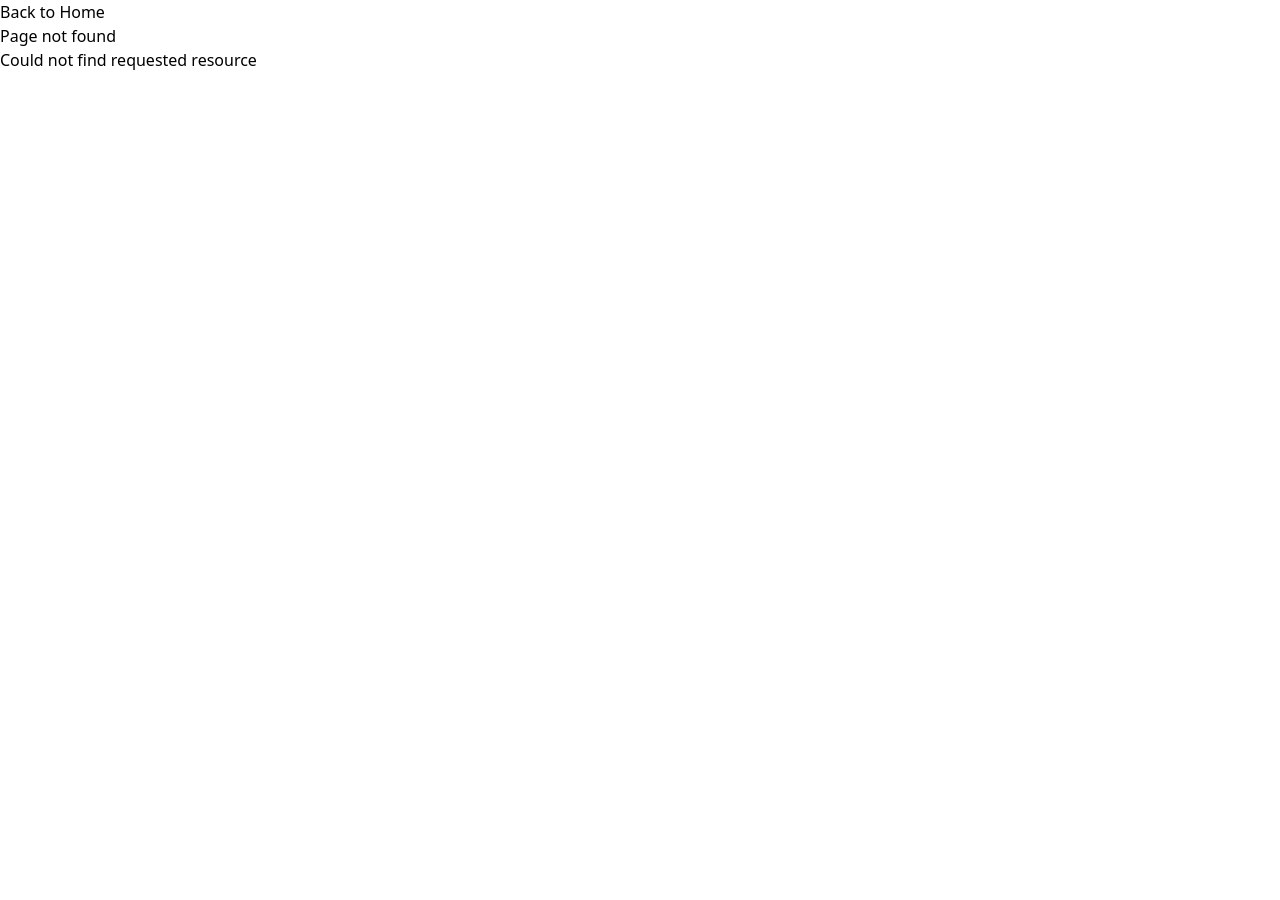
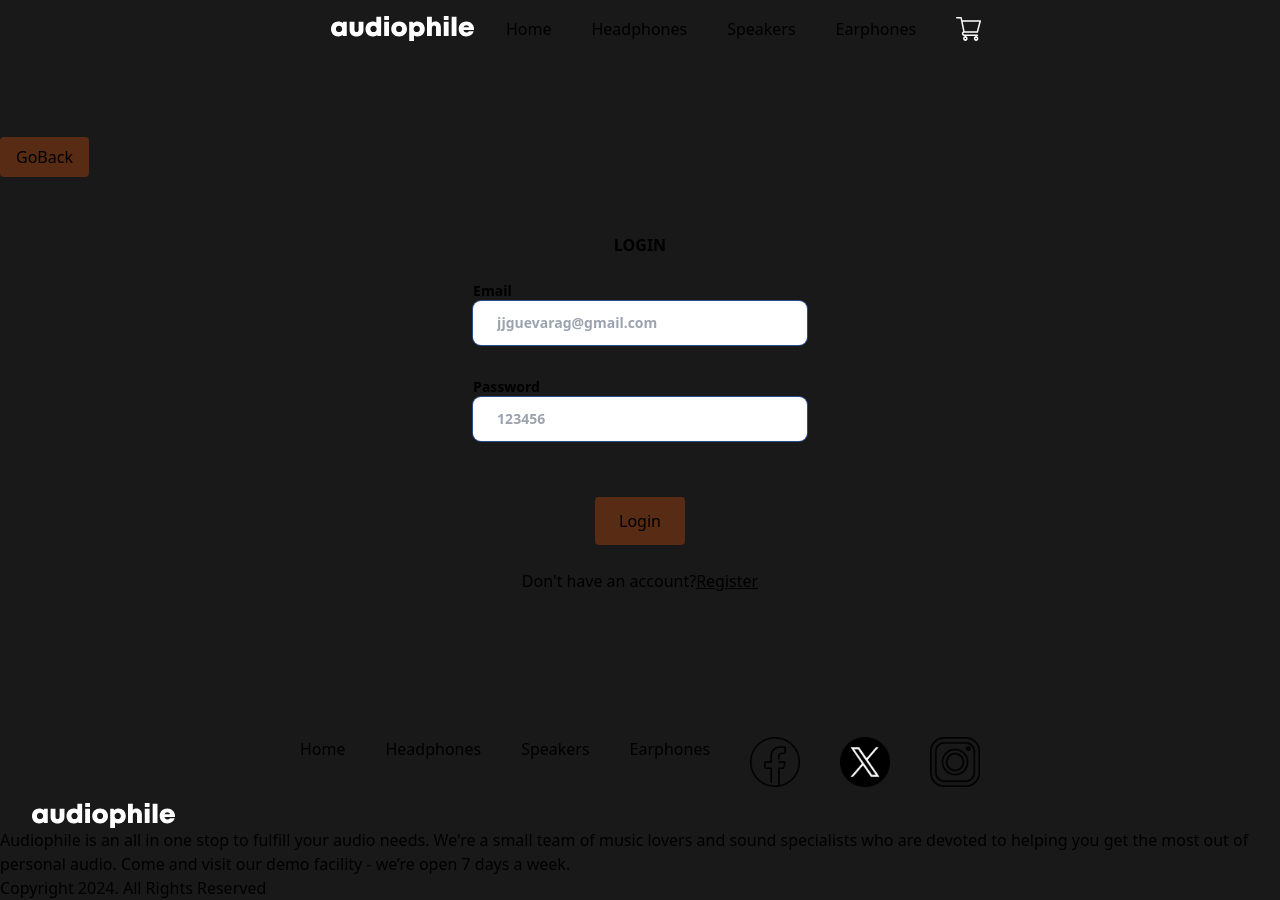
Before and after one commit to James-Gamboa/audiophile-ecommerce-website, a Next.js app: page /login in a window 1280 px wide. Before the commit this address had no page. Before the commit the page ends 800 px from the top, so only its background shows below. Built offline with nearby package versions, Linux system fonts and the light colour scheme.

Commit message:
add more functionalities

```diff
--- a/app/components/Header.jsx
+++ b/app/components/Header.jsx
@@ -8,11 +8,11 @@ function Header() {
 
     return (
         <>
-            <header>
-                <div className="container mx-auto px-4">
-                    <nav className="flex justify-between items-center py-4">
-                        <Image className="mx-8" src="/img/shared/desktop/logo.svg" alt="logo" height={25} width={143} />
-                        <div className="hidden lg:flex space-x-10">
+        <header>
+            <div className="container mx-auto px-4">
+                <nav className="flex justify-center items-center py-4">
+                    <Image className="mx-8" src="/img/shared/desktop/logo.svg" alt="logo" height={25} width={143} />
+                    <div className="hidden lg:flex space-x-10">
                             <Link href="/">Home</Link>
                             <Link href="../headphones">Headphones</Link>
                             <Link href="../speakers">Speakers</Link>
--- a/app/earphones/page.jsx
+++ b/app/earphones/page.jsx
@@ -11,7 +11,11 @@ function Earphones () {
   <Header/>
     <h1>EARPHONES</h1>
     <div>
-      <Image src="/img/category-earphones/desktop/image-yx1-earphones.jpg" alt="yx1 earphones" width={540} height={922.41}/>
+      <picture>
+        <source media="(min-width: 1110px)" srcSet="/img/category-headphones/desktop/image-xx59.jpg" />
+        <source media="(min-width: 768px)" srcSet="/img/category-earphones/tablet/image-yx1-earphones.jpg" />
+      <Image src="/img/category-earphones/mobile/image-yx1-earphones.jpg" alt="yx1 earphones" width={540} height={922.41}/>
+      </picture>
     <span>NEW PRODUCT</span>
     <h2>YX1 WIRELESS EARPHONES</h2>
     <p>Tailor your listening experience with bespoke dynamic drivers from the new YX1 Wireless Earphones. Enjoy incredible high-fidelity sound even in noisy environments with its active noise cancellation feature.</p>
--- a/app/headphones/page.jsx
+++ b/app/headphones/page.jsx
@@ -11,7 +11,11 @@ function Headphones () {
     <Header/>
     <h1>HEADPHONES</h1>
     <div>
-      <Image src="/img/category-headphones/desktop/image-xx99-mark-two.jpg" alt="xx99 mark two headphone" width={540} height={922.41}/>
+      <picture>
+        <source media="(min-width: 1110px)" srcSet="/img/category-headphones/desktop/image-xx99-mark-two.jpg" />
+        <source media="(min-width: 768px)" srcSet="/img/category-headphones/tablet/image-xx99-mark-two.jpg" />
+        <Image src="/img/category-headphones/mobile/image-xx99-mark-two.jpg" alt="xx99 mark two headphone" width={540} height={922.41}/>
+      </picture>
     <span>NEW PRODUCT</span>
     <h2>XX99 MARK II HEADPHONES</h2>
     <p>The new XX99 Mark II headphones is the pinnacle of pristine audio. It redefines your premium headphone experience by reproducing the balanced depth and precision of studio-quality sound.</p>
@@ -20,7 +24,11 @@ function Headphones () {
     </Link>
     </div>
     <div>
-    <Image src="/img/category-headphones/desktop/image-xx99-mark-one.jpg" alt="xx99 mark one headphone" width={540} height={922.41}/>
+      <picture>
+        <source media="(min-width: 1110px)" srcSet="/img/category-headphones/desktop/image-xx99-mark-one.jpg" />
+        <source media="(min-width: 768px)" srcSet="/img/category-headphones/tablet/image-xx99-mark-one.jpg" />
+        <Image src="/img/category-headphones/mobile/image-xx99-mark-one.jpg" alt="xx99 mark one headphone" width={540} height={922.41}/>
+      </picture>
     <h2>XX99 MARK I HEADPHONES</h2>
     <p>As the gold standard for headphones, the classic XX99 Mark I offers detailed and accurate audio reproduction for audiophiles, mixing engineers, and music aficionados alike in studios and on the go.</p>
     <Link href="./product-xx99-mark-one-headphones">
@@ -28,7 +36,11 @@ function Headphones () {
     </Link>
     </div>
     <div>
-    <Image src="/img/category-headphones/desktop/image-xx59.jpg" alt="xx59 headphone" width={540} height={922.41}/>
+      <picture>
+        <source media="(min-width: 1110px)" srcSet="/img/category-headphones/desktop/image-xx59.jpg" />
+        <source media="(min-width: 768px)" srcSet="/img/category-headphones/tablet/image-xx59.jpg" />
+        <Image src="/img/category-headphones/mobile/image-xx59.jpg" alt="xx59 headphone" width={540} height={922.41}/>
+      </picture>
     <h2>XX59 HEADPHONES</h2>
     <p>Enjoy your audio almost anywhere and customize it to your specific tastes with the XX59 headphones. The stylish yet durable versatile wireless headset is a brilliant companion at home or on the move.</p>
     <Link href="./product-xx59-headphones">
--- /dev/null
+++ b/app/login/page.jsx
@@ -0,0 +1,47 @@
+import Header from "../components/Header";
+import Link from "next/link";
+import Footer from "../components/Footer";
+
+function Login() {
+  return (
+    <>
+      <div className="relative bg-black">
+        <div className="z-10 relative">
+          <Header />
+        </div>
+        <div className="text-gray-600 opacity-100 mx-6 md:mx-10 lg:mx-auto lg:max-w-1110 mt-4 md:mt-8 lg:mt-20 mb-6 lg:mb-14">
+          <Link href="/">
+            <button className="bg-opacity-30 bg-orange-600 text-gray-200 px-4 py-2 rounded">GoBack</button>
+          </Link>
+        </div>
+        <div className="mx-6 md:mx-10 lg:mx-auto lg:max-w-1110 flex justify-center">
+          <div className="mb-32">
+            <h2 className="font-semibold uppercase text-center mb-6">Login</h2>
+            <form action="#" id="login">
+              <div className="flex flex-col items-center">
+                <div className="flex flex-col mb-6">
+                  <label htmlFor="email" className="relative text-sm font-bold inline-block mb-2">
+                    Email
+                    <input name="email" id="email" placeholder="jjguevarag@gmail.com" type="email" className="w-full px-6 py-3 rounded-lg text-sm font-bold placeholder-opacity-50 ring-1 ring-opacity-100 ring-gray-800 focus:ring-orange-500 focus:ring-2 outline-none border-none bg-white mb-6" value=""/>
+                  </label>
+                  <label htmlFor="password" className="relative text-sm font-bold inline-block mb-2">
+                    Password
+                    <input name="password" id="password" placeholder="123456" type="password" className="w-full px-6 py-3 rounded-lg text-sm font-bold placeholder-opacity-50 ring-1 ring-opacity-100 ring-gray-800 focus:ring-orange-500 focus:ring-2 outline-none border-none bg-white mb-6" value=""/>
+                  </label>
+                </div>
+                <button className="bg-opacity-30 bg-orange-600 text-gray-200 px-6 py-3 rounded mb-6" type="submit">Login</button>
+                <p className="text-gray-600 opacity-100 text-center">
+                  Don't have an account?
+                  <Link href="/register" className="underline">Register</Link>
+                </p>
+              </div>
+            </form>
+          </div>
+        </div>
+        <Footer />
+      </div>
+    </>
+  );
+}
+
+export default Login;
--- a/app/page.jsx
+++ b/app/page.jsx
@@ -10,7 +10,7 @@ function Home() {
         <>
             <div className="relative bg-black">
                 <div className="z-10 relative">
-                  <Header />
+                <Header />
                 </div>
                 <div className="flex justify-center lg:justify-start items-center relative z-0">
                     <picture className="w-full">
@@ -63,7 +63,6 @@ function Home() {
                     <button>See Product</button>
                 </Link>
             </div>
-
             <AudioGearSection />
             <Footer />
         </>
--- /dev/null
+++ b/app/register/page.jsx
@@ -0,0 +1,53 @@
+import Header from "../components/Header";
+import Link from "next/link";
+import Footer from "../components/Footer";
+
+function Register() {
+  return (
+    <>
+      <div className="relative bg-black">
+        <div className="z-10 relative">
+          <Header />
+        </div>
+          <div className="text-gray-600 opacity-100 mx-6 md:mx-10 lg:mx-auto lg:max-w-1110 mt-4 md:mt-8 lg:mt-20 mb-6 lg:mb-14">
+            <Link href="/">
+              <button className="bg-opacity-30 bg-orange-600 text-gray-200 px-4 py-2 rounded">GoBack</button>
+            </Link>
+          </div>
+          <div className="flex justify-center mb-32">
+            <div className="w-full">
+              <h2 className="font-semibold uppercase text-center mb-6">Register</h2>
+              <form action="#" id="user-info">
+                <div className="flex flex-col items-center">
+                  <div className="flex flex-col mb-6">
+                    <label htmlFor="name" className="relative text-[12px] font-bold inline-block mb-2 col-span-2">
+                      Name
+                      <input name="name" value="fein" id="name" placeholder="James Gamboa" className="w-full px-6 py-3 rounded-lg text-sm font-bold placeholder-opacity-50 ring-1 ring-opacity-100 ring-gray-800 focus:ring-orange-500 focus:ring-2 outline-none border-none bg-white mb-6"/>
+                    </label>
+                    <label htmlFor="email" className="relative text-[12px] font-bold inline-block mb-2 col-span-2">
+                      Email
+                      <input type="email" name="email" value="email@email.com" id="email" placeholder="jjguevarag@gmail.com"
+                      className="w-full px-6 py-3 rounded-lg text-sm font-bold placeholder-opacity-50 ring-1 ring-opacity-100 ring-gray-800 focus:ring-orange-500 focus:ring-2 outline-none border-none bg-white mb-6"/>
+                    </label>
+                    <label htmlFor="password" className="relative text-[12px] font-bold inline-block mb-2 col-span-2 text-red-600">
+                      Password
+                      <span className="text-red-600 inline-block float-right absolute right-0 top-0">Must have # and a-z</span>
+                      <input name="password" value="dasdasdas" id="password" placeholder="123456"
+                        className="w-full px-6 py-3 rounded-lg text-sm font-bold placeholder-opacity-50 ring-1 ring-opacity-100 ring-gray-800 focus:ring-orange-500 focus:ring-2 outline-none border-none bg-white mb-6 ring-red-600"/>
+                    </label>
+                  </div>
+                  <button className="button-one mb-6" type="submit">Register</button>
+                  <p className="text-gray-600 opacity-100 text-center"> Don't have an account?
+                  <Link className="underline" href="/login">Please login</Link>
+                  </p>
+                </div>
+              </form>
+            </div>
+          </div>
+        <Footer />
+      </div>
+    </>
+  );
+}
+
+export default Register;
--- a/app/speakers/page.jsx
+++ b/app/speakers/page.jsx
@@ -11,7 +11,11 @@ function Speakers () {
   <Header/>
     <h1>SPEAKERS</h1>
     <div>
-      <Image src="/img/category-speakers/desktop/image-zx9.jpg" alt="zx9 speaker" width={540} height={922.41}/>
+    <picture>
+      <source media="(min-width: 1110px)" srcSet="/img/category-speakers/desktop/image-zx9.jpg" />
+      <source media="(min-width: 768px)" srcSet="/img/category-speakers/tablet/image-zx9.jpg" />
+      <Image src="/img/category-speakers/mobile/image-zx9.jpg" alt="zx9 speaker" width={540} height={922.41}/>
+    </picture>
     <span>NEW PRODUCT</span>
     <h2>ZX9 SPEAKER</h2>
     <p>Upgrade your sound system with the all new ZX9 active speaker. It’s a bookshelf speaker system that offers truly wireless connectivity -creating new possibilities for more pleasing and practical audio setups.</p>
@@ -20,7 +24,11 @@ function Speakers () {
     </Link>
     </div>
     <div>
-    <Image src="/img/category-speakers/desktop/image-zx7.jpg" alt="zx7 speaker" width={540} height={922.41}/>
+    <picture>
+      <source media="(min-width: 1110px)" srcSet="img/category-speakers/desktop/image-zx7.jpg" />
+      <source media="(min-width: 768px)" srcSet="img/category-speakers/tablet/image-zx7.jpg"/>
+      <Image src="/img/category-speakers/mobile/image-zx7.jpg" alt="zx7 speaker" width={540} height={922.41}/>
+      </picture>
     <h2>ZX7 SPEAKER</h2>
     <p>Stream high quality sound wirelessly with minimal to no loss. The ZX7 speaker uses high-end audiophile components that represents the top of the line powered speakers for home or studio use.</p>
     <Link href="./product-zx7-speaker">
```
